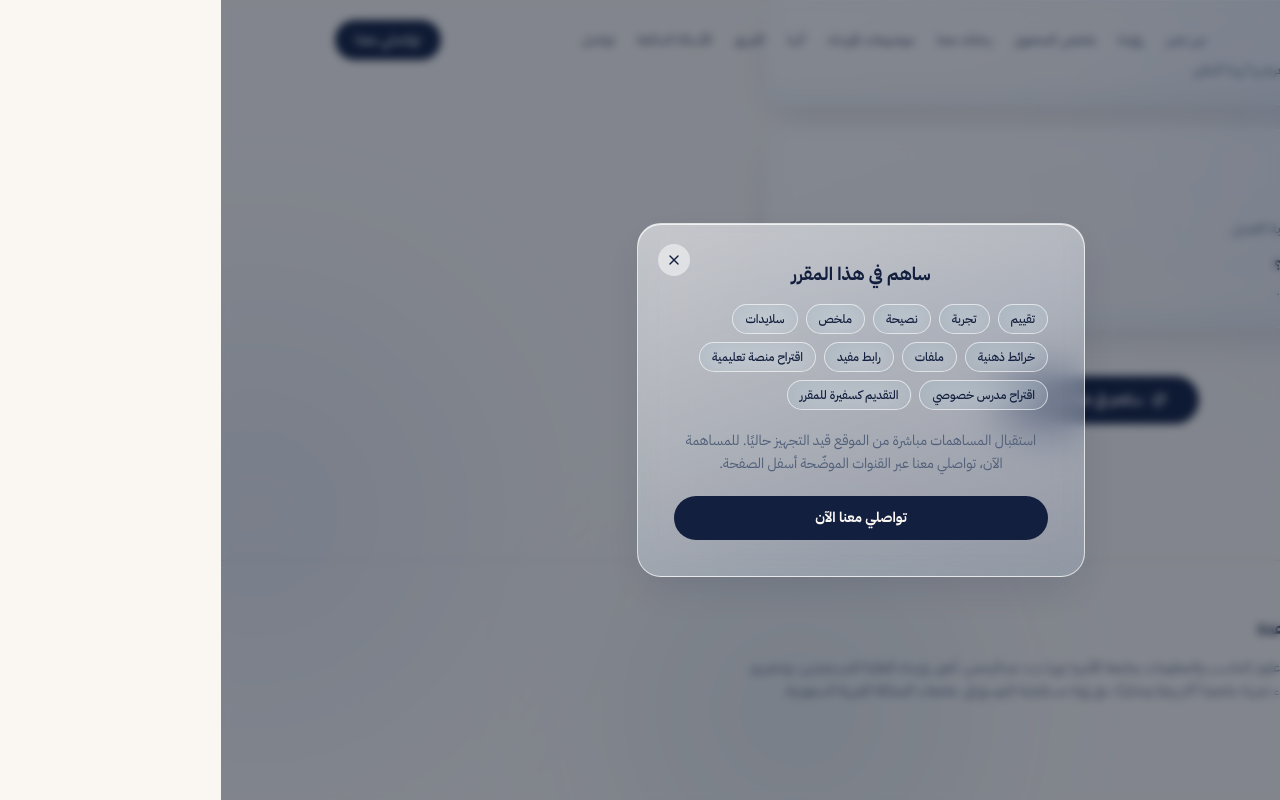
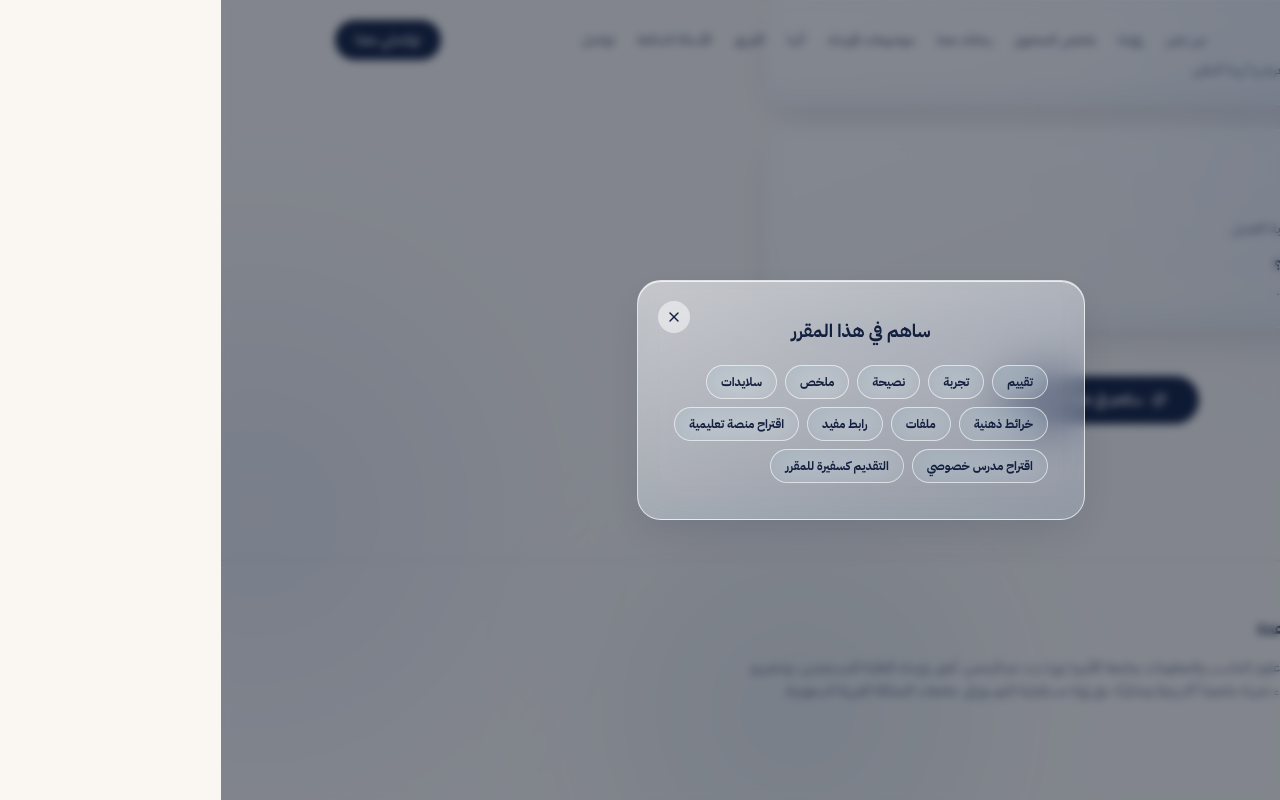
Before and after one commit to ajyalna-admin/AjyalnaAlwaidah, a Next.js app: page /courses/cs-101 in a window 1280 px wide. Both pictures are taken after a click on the button "ساهم في هذا المقرر". Shown: the part 2098-2898 px from the top of the page. Built offline with nearby package versions, Linux system fonts and the light colour scheme.

Commit message:
Add files via upload

```diff
--- a/components/ContributeButton.tsx
+++ b/components/ContributeButton.tsx
@@ -2,11 +2,68 @@
 
 import { useState } from "react";
 import { AnimatePresence, motion } from "framer-motion";
-import { X, Sparkles } from "lucide-react";
-import { courseHub, brand } from "@/lib/data";
+import { X, Sparkles, CheckCircle2 } from "lucide-react";
+import { courseHub, majorsCourses } from "@/lib/data";
+import { supabase, type SubmissionType } from "@/lib/supabase";
 
-export function ContributeButton() {
+const typeMap: Record<string, { type: SubmissionType; contentLabel: string; showLink: boolean; showName: boolean }> = {
+  "تقييم": { type: "rating", contentLabel: "اكتبي تقييمك (مثال: سهل، عبء متوسط، جودة محتوى ممتازة)", showLink: false, showName: false },
+  "تجربة": { type: "review", contentLabel: "شاركينا تجربتك مع المقرر", showLink: false, showName: false },
+  "نصيحة": { type: "tip", contentLabel: "نصيحتك لمن يدرس هذا المقرر", showLink: false, showName: false },
+  "ملخص": { type: "file", contentLabel: "وصف مختصر للملخص", showLink: true, showName: false },
+  "سلايدات": { type: "file", contentLabel: "وصف مختصر للسلايدات", showLink: true, showName: false },
+  "خرائط ذهنية": { type: "file", contentLabel: "وصف مختصر للخريطة الذهنية", showLink: true, showName: false },
+  "ملفات": { type: "file", contentLabel: "وصف مختصر للملف", showLink: true, showName: false },
+  "رابط مفيد": { type: "link", contentLabel: "لماذا هذا الرابط مفيد؟", showLink: true, showName: false },
+  "اقتراح منصة تعليمية": { type: "platform", contentLabel: "وصف مختصر للمنصة", showLink: true, showName: true },
+  "اقتراح مدرس خصوصي": { type: "tutor", contentLabel: "نبذة ووسيلة التواصل", showLink: false, showName: true },
+  "التقديم كسفيرة للمقرر": { type: "ambassador", contentLabel: "نبذة قصيرة عنك ولماذا ترغبين تكونين سفيرة", showLink: false, showName: true },
+};
+
+const allCourses = majorsCourses.flatMap((m) =>
+  m.levels.flatMap((l) => l.courses.map((c) => ({ slug: c.slug, label: `${m.name} — ${c.name}` })))
+);
+
+export function ContributeButton({ defaultCourseSlug }: { defaultCourseSlug?: string }) {
   const [open, setOpen] = useState(false);
+  const [option, setOption] = useState<string | null>(null);
+  const [courseSlug, setCourseSlug] = useState(defaultCourseSlug ?? "");
+  const [content, setContent] = useState("");
+  const [link, setLink] = useState("");
+  const [name, setName] = useState("");
+  const [status, setStatus] = useState<"idle" | "sending" | "sent" | "error">("idle");
+
+  const reset = () => {
+    setOption(null);
+    setContent("");
+    setLink("");
+    setName("");
+    setStatus("idle");
+  };
+
+  const close = () => {
+    setOpen(false);
+    reset();
+  };
+
+  const config = option ? typeMap[option] : null;
+
+  const submit = async () => {
+    if (!config || !content.trim()) return;
+    setStatus("sending");
+    const payload: Record<string, string> = { content: content.trim() };
+    if (link.trim()) payload.link = link.trim();
+    if (name.trim()) payload.name = name.trim();
+
+    const { error } = await supabase.from("submissions").insert({
+      type: config.type,
+      course_slug: courseSlug || null,
+      payload,
+      status: "pending",
+    });
+
+    setStatus(error ? "error" : "sent");
+  };
 
   return (
     <>
@@ -26,46 +83,127 @@ export function ContributeButton() {
             exit={{ opacity: 0 }}
             className="fixed inset-0 z-[100] flex items-center justify-center p-4 sm:p-6"
           >
-            <div
-              className="absolute inset-0 bg-navy-deep/50 backdrop-blur-sm"
-              onClick={() => setOpen(false)}
-              aria-hidden="true"
-            />
+            <div className="absolute inset-0 bg-navy-deep/50 backdrop-blur-sm" onClick={close} aria-hidden="true" />
             <motion.div
               initial={{ opacity: 0, y: 24, scale: 0.97 }}
               animate={{ opacity: 1, y: 0, scale: 1 }}
               exit={{ opacity: 0, y: 24, scale: 0.97 }}
               transition={{ duration: 0.35, ease: [0.16, 1, 0.3, 1] }}
-              className="relative w-full max-w-md glass-card rounded-3xl p-7 sm:p-9"
+              className="relative w-full max-w-md max-h-[85vh] overflow-y-auto glass-card rounded-3xl p-7 sm:p-9"
             >
               <button
-                onClick={() => setOpen(false)}
+                onClick={close}
                 className="absolute left-5 top-5 flex h-8 w-8 items-center justify-center rounded-full bg-white/50 hover:bg-white/80 transition-colors"
                 aria-label="إغلاق"
               >
                 <X className="h-4 w-4" />
               </button>
 
-              <h3 className="font-display text-lg font-bold mb-4">{courseHub.contributeTitle}</h3>
+              {status === "sent" ? (
+                <div className="text-center py-6">
+                  <CheckCircle2 className="h-10 w-10 text-sky-deep mx-auto mb-4" />
+                  <h3 className="font-display text-lg font-bold mb-2">تم إرسال مساهمتك 🎉</h3>
+                  <p className="text-sm text-muted">شكرًا لك! مساهمتك الآن قيد المراجعة، وستظهر فور اعتمادها.</p>
+                  <button
+                    onClick={close}
+                    className="mt-6 inline-flex items-center gap-2 rounded-full bg-navy text-cream px-6 py-2.5 text-sm font-bold hover:bg-navy-light transition-colors duration-200"
+                  >
+                    حسنًا
+                  </button>
+                </div>
+              ) : (
+                <>
+                  <h3 className="font-display text-lg font-bold mb-5">{courseHub.contributeTitle}</h3>
 
-              <div className="flex flex-wrap gap-2 mb-5">
-                {courseHub.contributeOptions.map((o) => (
-                  <span key={o} className="glass-chip rounded-full px-3 py-1.5 text-xs font-medium">
-                    {o}
-                  </span>
-                ))}
-              </div>
+                  {!option ? (
+                    <div className="flex flex-wrap gap-2">
+                      {courseHub.contributeOptions.map((o) => (
+                        <button
+                          key={o}
+                          onClick={() => setOption(o)}
+                          className="glass-chip rounded-full px-3.5 py-2 text-xs font-bold hover:bg-sky/20 transition-colors duration-200"
+                        >
+                          {o}
+                        </button>
+                      ))}
+                    </div>
+                  ) : (
+                    <div className="space-y-4">
+                      <p className="text-xs font-bold text-sky-deep">{option}</p>
 
-              <p className="text-sm text-muted leading-relaxed mb-5">
-                {courseHub.contributeComingSoon}
-              </p>
+                      <div>
+                        <label className="text-xs text-muted block mb-1.5">المقرر (اختياري)</label>
+                        <select
+                          value={courseSlug}
+                          onChange={(e) => setCourseSlug(e.target.value)}
+                          className="w-full rounded-xl border border-line bg-white/60 px-4 py-2.5 text-sm"
+                        >
+                          <option value="">— بدون تحديد —</option>
+                          {allCourses.map((c) => (
+                            <option key={c.slug} value={c.slug}>
+                              {c.label}
+                            </option>
+                          ))}
+                        </select>
+                      </div>
 
-              <a
-                href={`mailto:${brand.email}`}
-                className="inline-flex items-center justify-center w-full rounded-full bg-navy text-cream px-6 py-3 text-sm font-bold hover:bg-navy-light transition-colors duration-200"
-              >
-                تواصلي معنا الآن
-              </a>
+                      {config?.showName && (
+                        <div>
+                          <label className="text-xs text-muted block mb-1.5">الاسم</label>
+                          <input
+                            value={name}
+                            onChange={(e) => setName(e.target.value)}
+                            className="w-full rounded-xl border border-line bg-white/60 px-4 py-2.5 text-sm"
+                          />
+                        </div>
+                      )}
+
+                      <div>
+                        <label className="text-xs text-muted block mb-1.5">{config?.contentLabel}</label>
+                        <textarea
+                          value={content}
+                          onChange={(e) => setContent(e.target.value)}
+                          rows={4}
+                          className="w-full rounded-xl border border-line bg-white/60 px-4 py-2.5 text-sm resize-none"
+                        />
+                      </div>
+
+                      {config?.showLink && (
+                        <div>
+                          <label className="text-xs text-muted block mb-1.5">رابط</label>
+                          <input
+                            value={link}
+                            onChange={(e) => setLink(e.target.value)}
+                            placeholder="https://"
+                            dir="ltr"
+                            className="w-full rounded-xl border border-line bg-white/60 px-4 py-2.5 text-sm"
+                          />
+                        </div>
+                      )}
+
+                      {status === "error" && (
+                        <p className="text-xs text-red-500">صار خطأ، حاولي مرة ثانية.</p>
+                      )}
+
+                      <div className="flex gap-2 pt-2">
+                        <button
+                          onClick={() => setOption(null)}
+                          className="rounded-full px-5 py-2.5 text-sm font-bold text-muted hover:bg-white/50 transition-colors"
+                        >
+                          رجوع
+                        </button>
+                        <button
+                          onClick={submit}
+                          disabled={!content.trim() || status === "sending"}
+                          className="flex-1 rounded-full bg-navy text-cream px-6 py-2.5 text-sm font-bold hover:bg-navy-light transition-colors duration-200 disabled:opacity-50"
+                        >
+                          {status === "sending" ? "جارِ الإرسال..." : "إرسال المساهمة"}
+                        </button>
+                      </div>
+                    </div>
+                  )}
+                </>
+              )}
             </motion.div>
           </motion.div>
         )}
```
